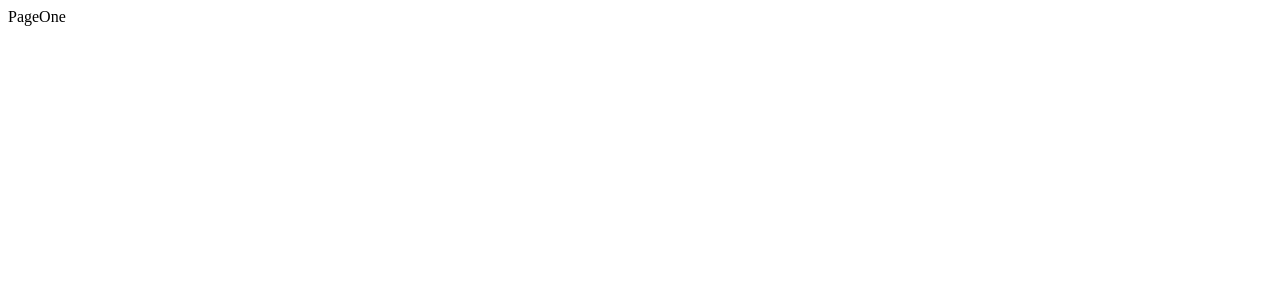
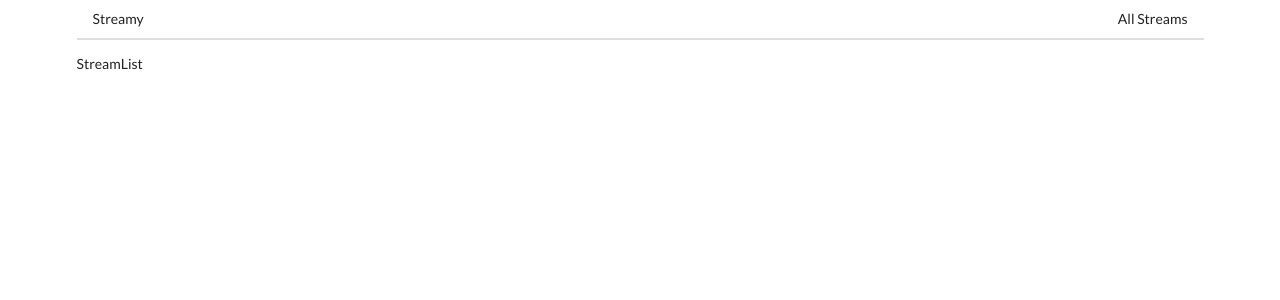
Before and after one commit to denialtorres/client, a React (Create React App) app: page / in a window 1280 px wide. Shown: the top 300 px of the page. Built offline with nearby package versions, Linux system fonts and the light colour scheme.

Commit message:
scaffold main components routes

```diff
--- a/package.json
+++ b/package.json
@@ -10,6 +10,7 @@
     "react-dom": "^17.0.2",
     "react-router-dom": "^5.2.0",
     "react-scripts": "4.0.3",
+    "semantic-ui-css": "^2.4.1",
     "web-vitals": "^1.0.1"
   },
   "scripts": {
--- a/src/components/App.js
+++ b/src/components/App.js
@@ -1,26 +1,23 @@
 import React from "react";
 import { BrowserRouter, Route } from "react-router-dom";
-
-const PageOne = () => {
-  return <div>PageOne</div>;
-};
-
-const PageTwo = () => {
-  return (
-    <div>
-      PageOne
-      <button>Click me! </button>
-    </div>
-  );
-};
+import StreamCreate from "./streams/StreamCreate";
+import StreamDelete from "./streams/StreamDelete";
+import StreamEdit from "./streams/StreamEdit";
+import StreamList from "./streams/StreamList";
+import StreamShow from "./streams/StreamShow";
+import Header from "./Header";
 
 const App = () => {
   return (
-    <div>
+    <div className="ui container">
       <BrowserRouter>
         <div>
-          <Route path="/" exact component={PageOne} />
-          <Route path="/pagetwo" component={PageTwo} />
+          <Header />
+          <Route path="/" exact component={StreamList} />
+          <Route path="/streams/new" exact component={StreamCreate} />
+          <Route path="/streams/edit" exact component={StreamEdit} />
+          <Route path="/streams/delete" exact component={StreamDelete} />
+          <Route path="/streams/show" exact component={StreamShow} />
         </div>
       </BrowserRouter>
     </div>
--- /dev/null
+++ b/src/components/Header.js
@@ -0,0 +1,19 @@
+import React from "react";
+import { Link } from "react-router-dom";
+
+const Header = () => {
+  return (
+    <div className="ui secondary pointing menu">
+      <Link to="/" className="item">
+        Streamy
+      </Link>
+      <div className="right menu">
+        <Link to="/" className="item">
+          All Streams
+        </Link>
+      </div>
+    </div>
+  );
+};
+
+export default Header;
--- /dev/null
+++ b/src/components/streams/StreamCreate.js
@@ -0,0 +1,7 @@
+import React from "react";
+
+const StreamCreate = () => {
+  return <div> StreamCreate</div>;
+};
+
+export default StreamCreate;
--- /dev/null
+++ b/src/components/streams/StreamDelete.js
@@ -0,0 +1,7 @@
+import React from "react";
+
+const StreamDelete = () => {
+  return <div> StreamDelete </div>;
+};
+
+export default StreamDelete;
--- /dev/null
+++ b/src/components/streams/StreamEdit.js
@@ -0,0 +1,7 @@
+import React from "react";
+
+const StreamEdit = () => {
+  return <div> StreamEdit </div>;
+};
+
+export default StreamEdit;
--- /dev/null
+++ b/src/components/streams/StreamList.js
@@ -0,0 +1,7 @@
+import React from "react";
+
+const StreamList = () => {
+  return <div> StreamList </div>;
+};
+
+export default StreamList;
--- /dev/null
+++ b/src/components/streams/StreamShow.js
@@ -0,0 +1,7 @@
+import React from "react";
+
+const StreamShow = () => {
+  return <div> StreamShow </div>;
+};
+
+export default StreamShow;
--- a/src/index.js
+++ b/src/index.js
@@ -1,5 +1,6 @@
 import React from "react";
 import ReactDOM from "react-dom";
+import "semantic-ui-css/semantic.min.css";
 
 import App from "./components/App";
 
```
Also changed, not shown: 1 other file (tests, documents, lock files or other folders).
